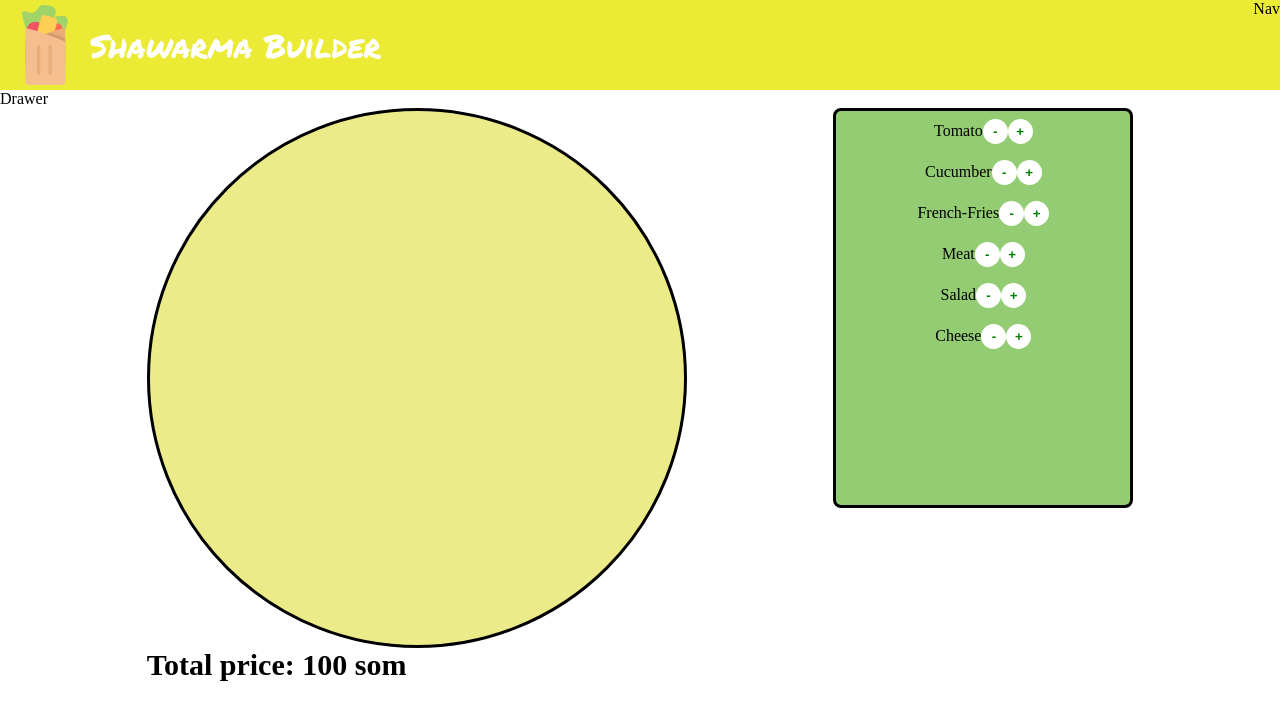
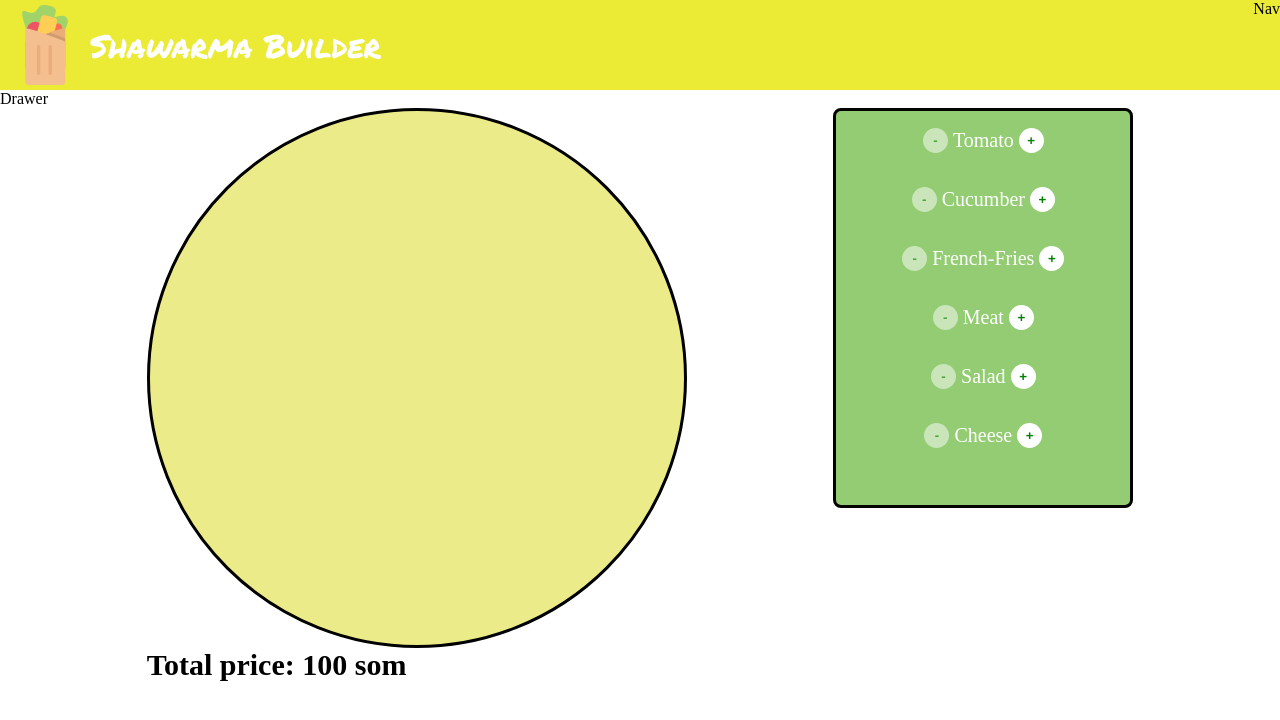
Before and after one commit to bayel-bakytov/shawarma-builder, a React (Create React App) app: page / in a window 1280 px wide. Shown: the top 720 px of the page. Built offline with nearby package versions, Linux system fonts and the light colour scheme.

Commit message:
Stylize IngredientControls component

```diff
--- a/src/components/ShawarmaBuilder/IngredientsControls/IngredientControl/IngredientControl.js
+++ b/src/components/ShawarmaBuilder/IngredientsControls/IngredientControl/IngredientControl.js
@@ -4,7 +4,6 @@ import classes from "./IngredientControl.module.css";
 export default ({ control, addIngredient, removeIngredient, disabled }) => {
   return (
     <div className={classes.IngredientControl}>
-      <span className={classes.label}>{control.label}</span>
       <button
         className={classes.less}
         onClick={() => removeIngredient(control.type)}
@@ -12,6 +11,7 @@ export default ({ control, addIngredient, removeIngredient, disabled }) => {
       >
         -
       </button>
+      <span className={classes.label}>{control.label}</span>
       <button
         className={classes.more}
         onClick={() => addIngredient(control.type)}
--- a/src/components/ShawarmaBuilder/IngredientsControls/IngredientControl/IngredientControl.module.css
+++ b/src/components/ShawarmaBuilder/IngredientsControls/IngredientControl/IngredientControl.module.css
@@ -2,6 +2,14 @@
   box-sizing: border-box;
   margin-bottom: 0.5rem;
   margin-top: 0.5rem;
+  display: flex;
+  align-items: center;
+}
+.IngredientControl .label{
+  color: white;
+  font-family: cursive;
+  padding:10px 5px;
+  font-size: 20px;
 }
 .IngredientControl button {
   width: 25px;
@@ -12,3 +20,9 @@
   font-weight: bold;
   border-radius: 50%;
 }
+.IngredientControl button:disabled {
+  opacity: .5;
+}
+.IngredientControl button:not(:disabled):hover {
+  opacity: .8;
+}
```
